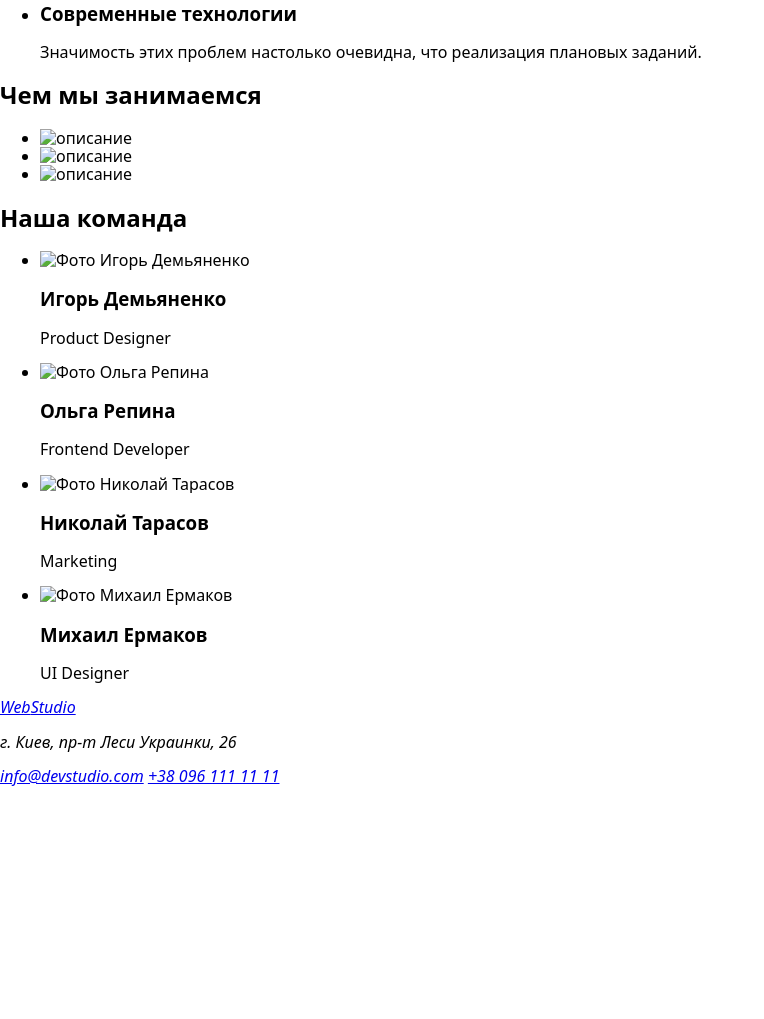
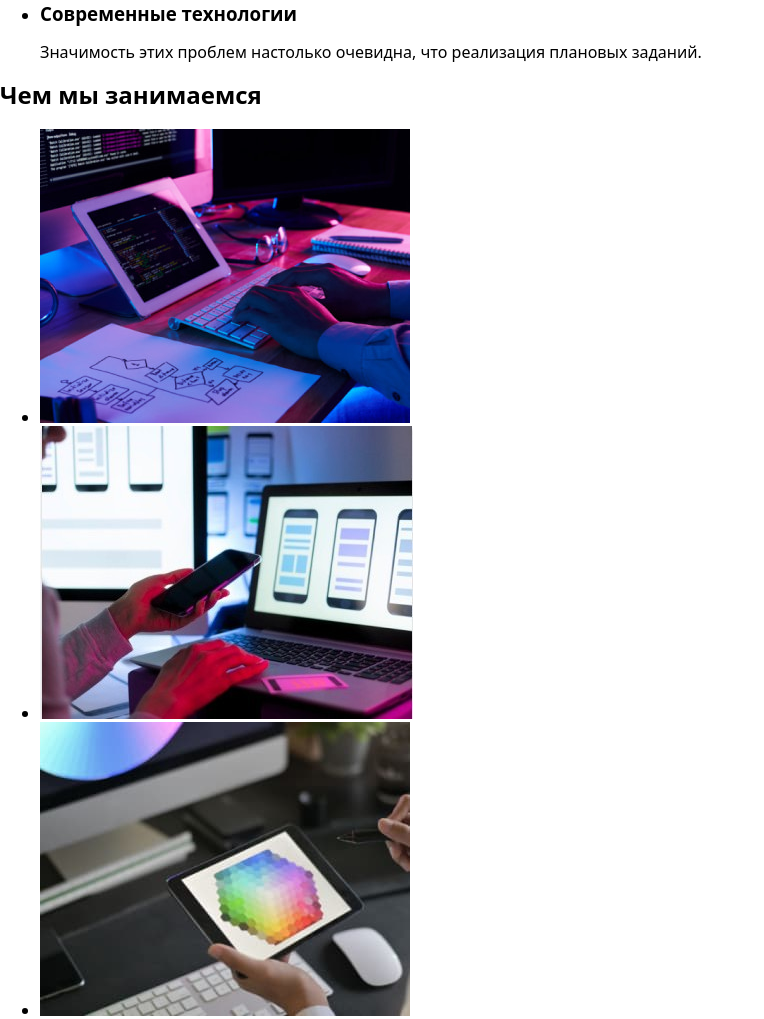
Before and after one commit to Ivan-GoIT/goit-markup-hw-01, a plain HTML site: page index.html in a window 1280 px wide. Shown: the part 531-1550 px from the top of the page, without its empty margins (0-764 px from the left). Before the commit the page ends 1318 px from the top, so only its background shows below. Drawn offline with nearby package versions, Linux system fonts and the light colour scheme.

Commit message:
folder name 'img' changed to 'image'

```diff
--- a/index.html
+++ b/index.html
@@ -79,13 +79,13 @@
         <h2>Чем мы занимаемся</h2>
         <ul>
           <li>
-            <img src="./img/skills/box1.jpg" alt="описание" />
+            <img src="./image/skills/box1.jpg" alt="описание" />
           </li>
           <li>
-            <img src="./img/skills/box2.jpg" alt="описание" />
+            <img src="./image/skills/box2.jpg" alt="описание" />
           </li>
           <li>
-            <img src="./img/skills/box3.jpg" alt="описание" />
+            <img src="./image/skills/box3.jpg" alt="описание" />
           </li>
         </ul>
       </section>
@@ -94,22 +94,22 @@
         <h2>Наша команда</h2>
         <ul>
           <li>
-            <img src="./img/team/img1.jpg" alt="Фото Игорь Демьяненко" />
+            <img src="./image/team/img1.jpg" alt="Фото Игорь Демьяненко" />
             <h3>Игорь Демьяненко</h3>
             <p lang="en">Product Designer</p>
           </li>
           <li>
-            <img src="./img/team/img2.jpg" alt="Фото Ольга Репина" />
+            <img src="./image/team/img2.jpg" alt="Фото Ольга Репина" />
             <h3>Ольга Репина</h3>
             <p lang="en">Frontend Developer</p>
           </li>
           <li>
-            <img src="./img/team/img3.jpg" alt="Фото Николай Тарасов" />
+            <img src="./image/team/img3.jpg" alt="Фото Николай Тарасов" />
             <h3>Николай Тарасов</h3>
             <p lang="en">Marketing</p>
           </li>
           <li>
-            <img src="./img/team/img4.jpg" alt="Фото Михаил Ермаков" />
+            <img src="./image/team/img4.jpg" alt="Фото Михаил Ермаков" />
             <h3>Михаил Ермаков</h3>
             <p lang="en">UI Designer</p>
           </li>
```
